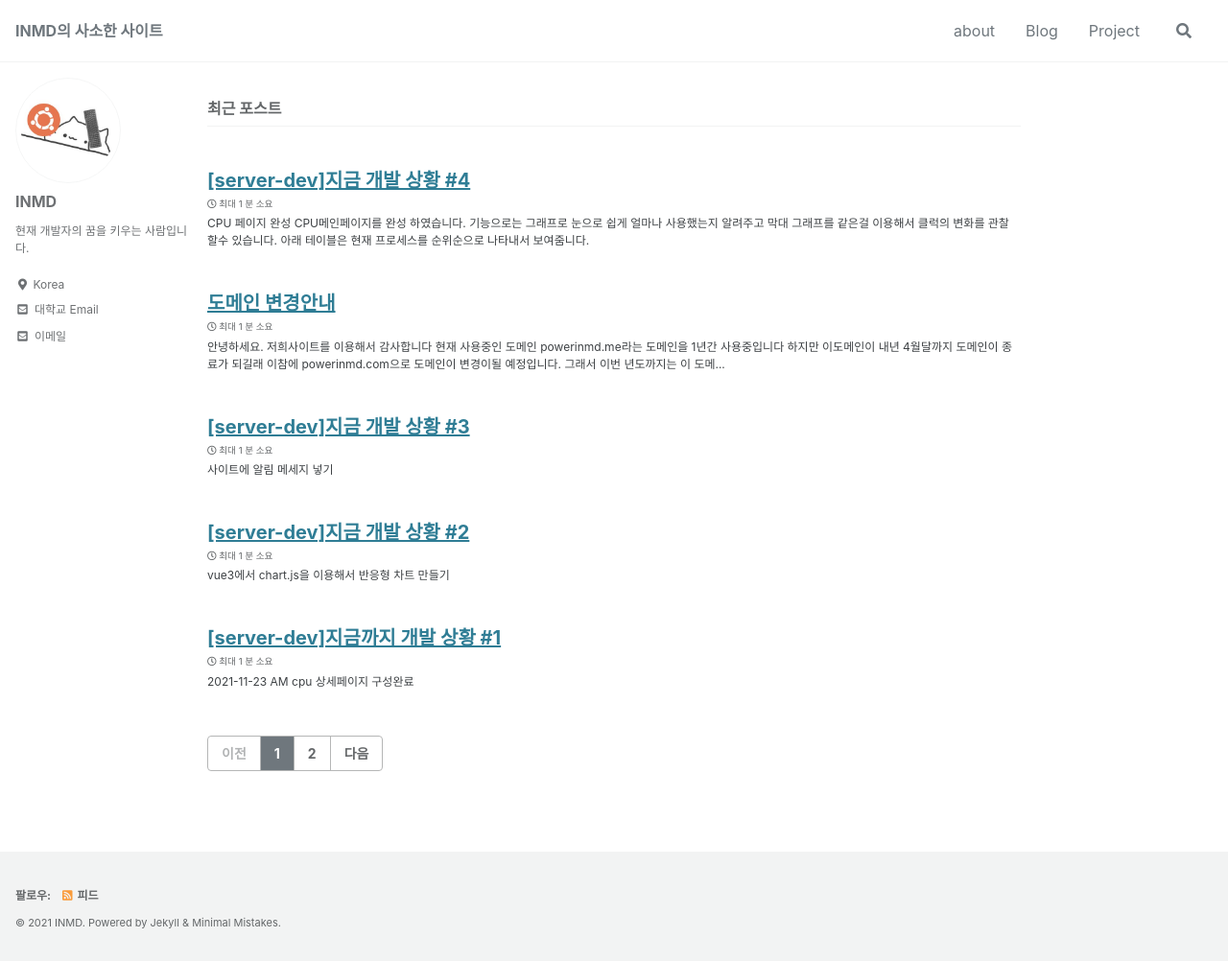
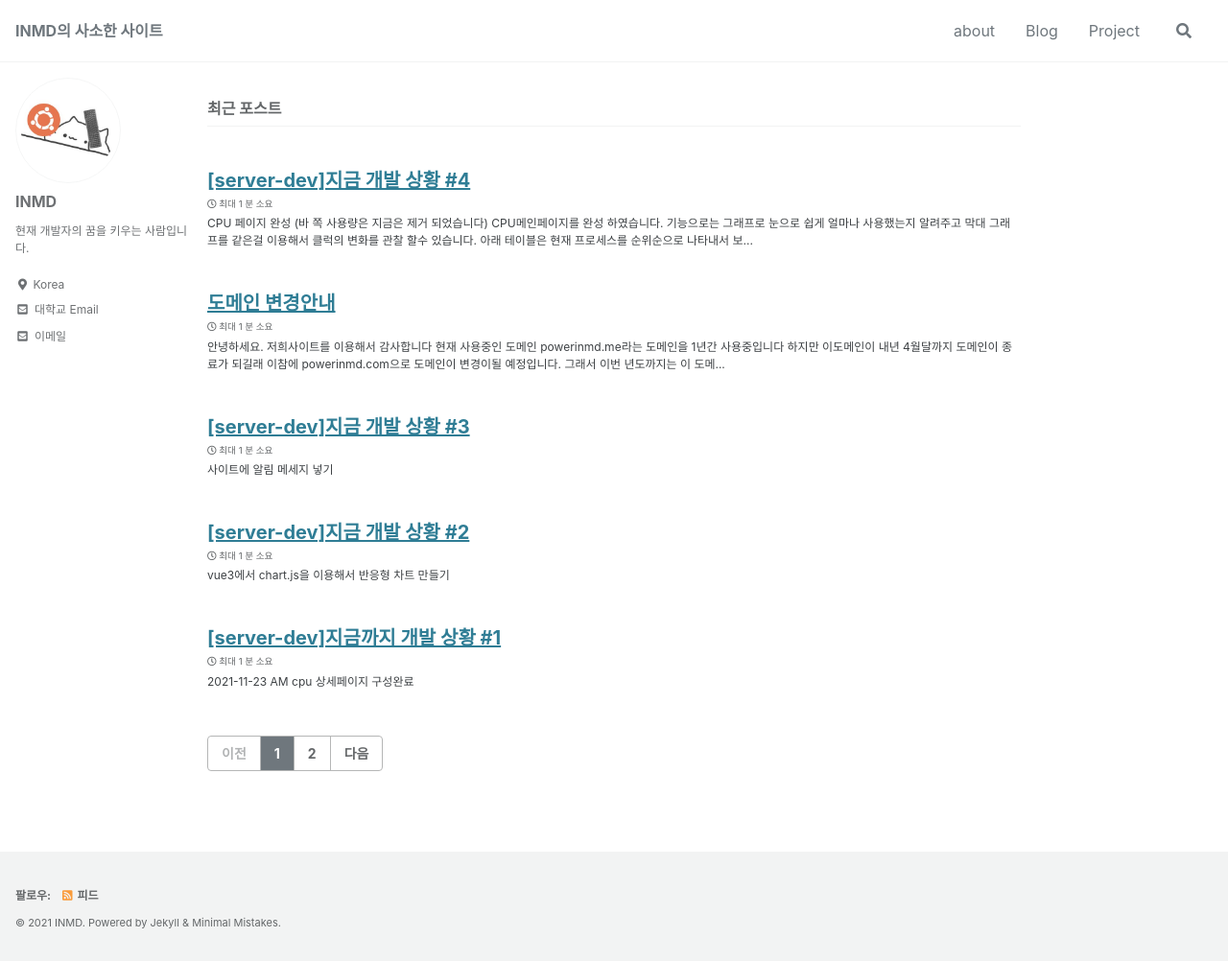
Before and after one commit to INMD1/blog-site, a Jekyll site: the page built from index.html, in a window 1280 px wide and 1002 px high. Shown: the whole window at 96% size. Built offline with Jekyll 4.4.1, drawn with Linux system fonts in a browser that asks for light colours; cached includes are drawn as plain includes; the list of posts is cut into pages by our own code.

Commit message:
Update 2021-12-25-serdash4.md

```diff
--- a/_posts/project/2021-12-25-serdash4.md
+++ b/_posts/project/2021-12-25-serdash4.md
@@ -7,12 +7,15 @@ tag: server-dashobard-dev
 ## CPU 페이지 완성
 <!--사진넣기-->
 
+![image](https://user-images.githubusercontent.com/87979171/147376358-3e3c7264-2bed-4f29-be2c-bd6ee4e601c1.png)
+(바 쪽 사용량은 지금은 제거 되었습니다)
 CPU메인페이지를 완성 하였습니다. 기능으로는 그래프로 눈으로 쉽게 얼마나 사용했는지 알려주고<br>
 막대 그래프를 같은걸 이용해서 클럭의 변화를 관찰 할수 있습니다.<br>
 아래 테이블은 현재 프로세스를 순위순으로 나타내서 보여줌니다.
 
 ## 그래프 개선하상
 <!--사진넣기-->
+![image](https://user-images.githubusercontent.com/87979171/147376364-2f70b61e-7dce-46d6-9dff-b0a1855c36a7.png)
 
 아래서 숫자로 했지만 지금은 현재 시간으로 변경해서 쉽게 확인 할수 있게 변경 했습니다.
 
```
